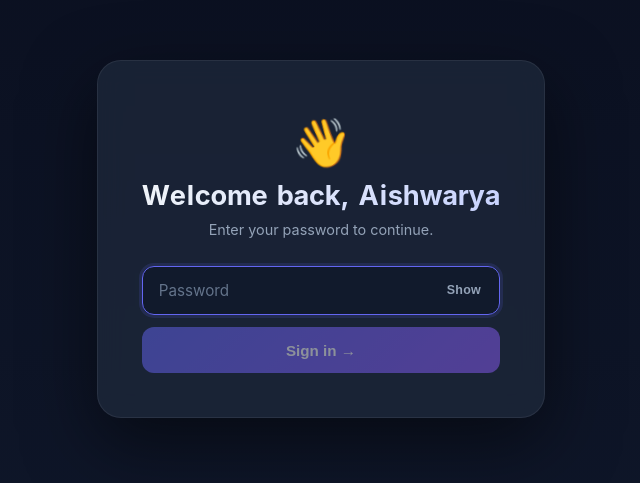
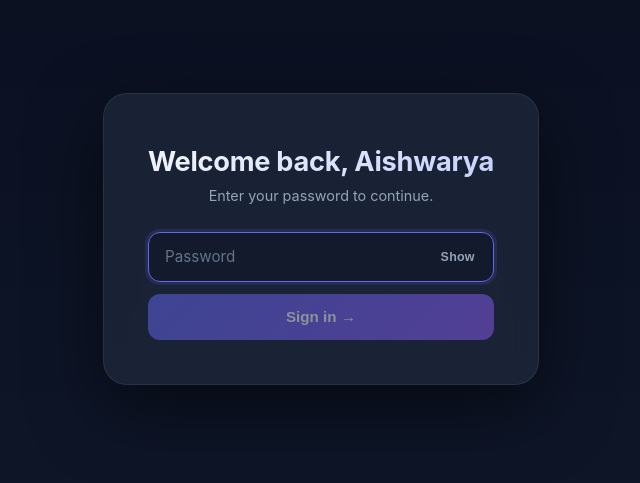
Before and after one commit to Tribhuvan-26/animal-nutrition, a Next.js app: page /login in a window 1280 px wide. Shown: the part 161-644 px from the top of the page, without its empty margins (319-959 px from the left). Built offline with nearby package versions, Linux system fonts and the light colour scheme.

Commit message:
Remove BlurText / wave emoji from login - plain title

```diff
--- a/app/login/page.js
+++ b/app/login/page.js
@@ -2,7 +2,6 @@
 
 import { useState } from 'react';
 import { useRouter } from 'next/navigation';
-import ScrambledText from '@/app/components/ScrambledText';
 import TextCursor from '@/app/components/TextCursor';
 
 export default function LoginPage() {
@@ -40,10 +39,7 @@ export default function LoginPage() {
     <main className="login-main">
       <TextCursor emoji="💪" spacing={80} trailLength={6} fadeMs={900} size="2rem" />
       <div className="login-card">
-        <div className="login-emoji">👋</div>
-        <h1 className="login-title">
-          <ScrambledText text="Welcome back, Aishwarya" radius={110} speed={50} />
-        </h1>
+        <h1 className="login-title">Welcome back, Aishwarya</h1>
         <p className="login-subtitle">Enter your password to continue.</p>
         <form className="login-form" onSubmit={handleSubmit}>
           <div className="login-input-wrap">
```
